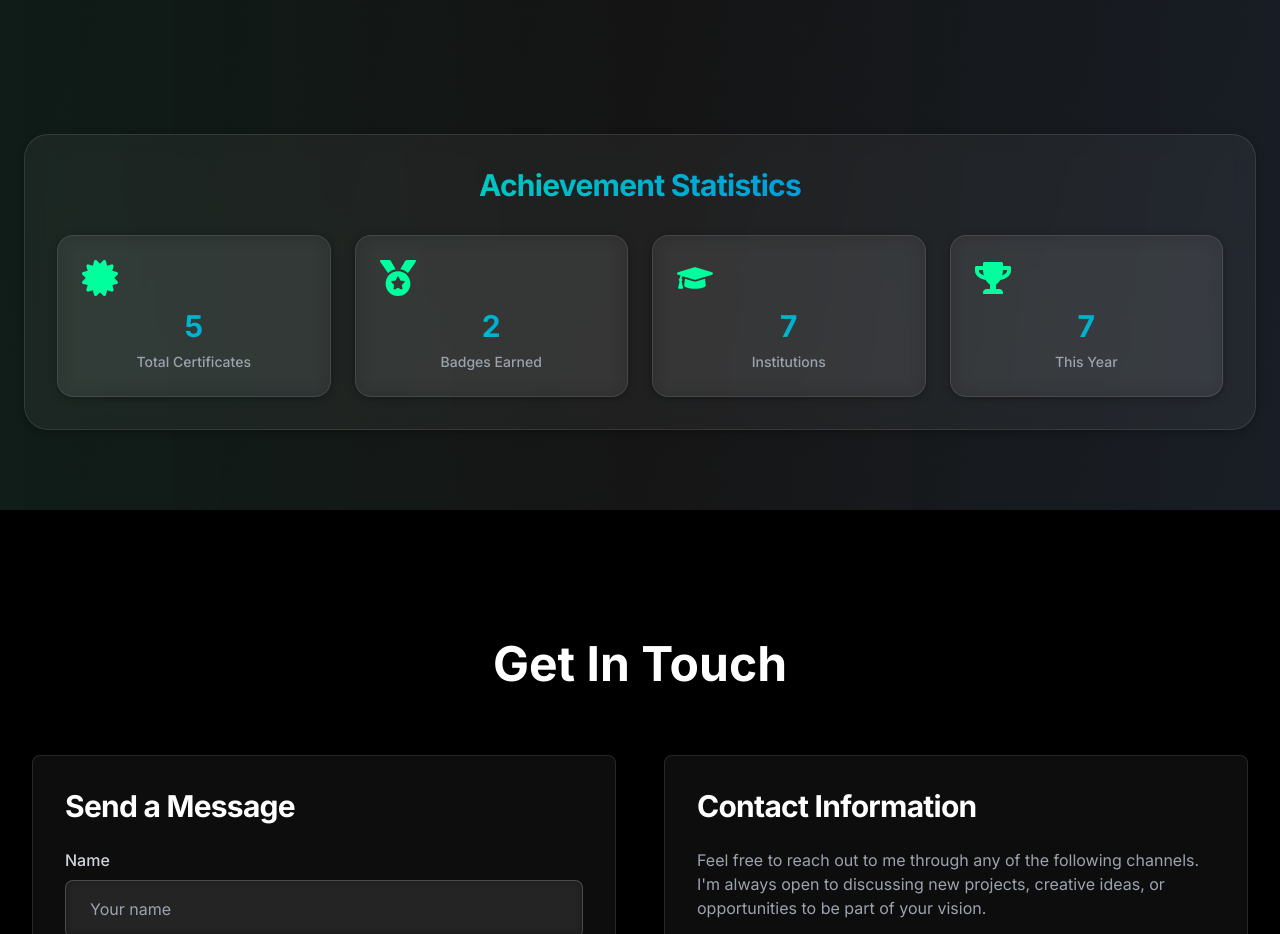
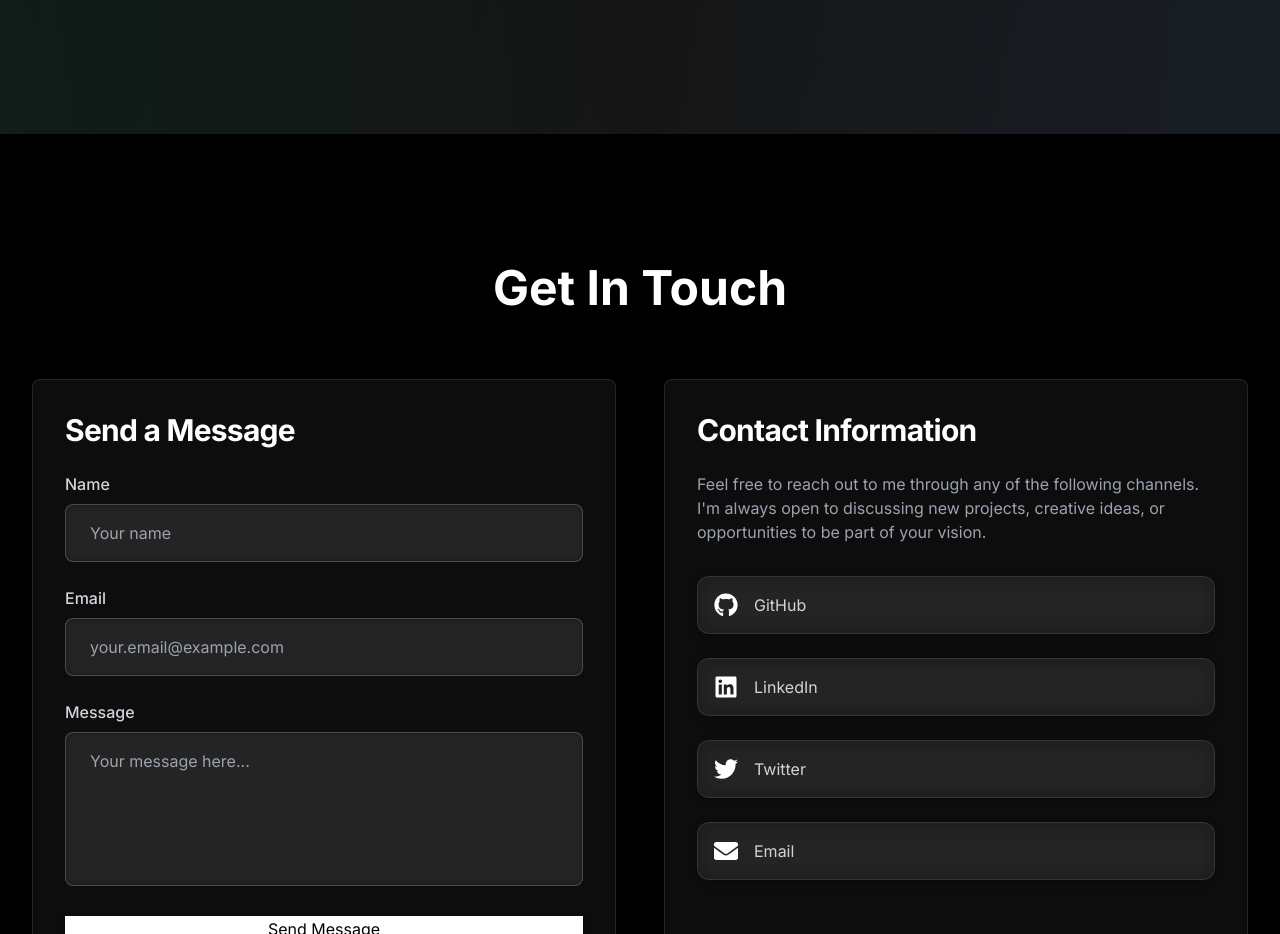
Before and after one commit to safwannuddin/safwan-dev, a Next.js app: page / in a window 1280 px wide. Shown: the part 8280-9214 px from the top of the page. Built offline with nearby package versions, Linux system fonts and the light colour scheme.

Commit message:
Remove achievement statistics section from Certificates component for cleaner layout

```diff
--- a/src/sections/Certificates.tsx
+++ b/src/sections/Certificates.tsx
@@ -407,44 +407,6 @@ const Certificates = () => {
             />
           ))}
         </motion.div>
-
-        {/* Stats */}
-        <motion.div
-          initial={{ opacity: 0, y: 30 }}
-          whileInView={{ opacity: 1, y: 0 }}
-          transition={{ duration: 0.6, delay: 0.6 }}
-          viewport={{ once: true }}
-          className="mt-20"
-        >
-          <div className="glass-card p-8 rounded-3xl">
-            <h3 className="text-3xl font-bold bg-gradient-to-r from-[#00ff9d] to-[#0066ff] bg-clip-text text-transparent text-center mb-8">
-              Achievement Statistics
-            </h3>
-            <div className="grid grid-cols-2 md:grid-cols-4 gap-6">
-              {[
-                { label: 'Total Certificates', value: certificates.filter(c => c.type === 'certificate').length, icon: <FaCertificate /> },
-                { label: 'Badges Earned', value: certificates.filter(c => c.type === 'badge').length, icon: <FaMedal /> },
-                { label: 'Institutions', value: new Set(certificates.map(c => c.issuer)).size, icon: <FaGraduationCap /> },
-                { label: 'This Year', value: certificates.filter(c => c.date.includes('2025')).length, icon: <FaTrophy /> }
-              ].map((stat, index) => (
-                <motion.div
-                  key={stat.label}
-                  initial={{ opacity: 0, scale: 0.8 }}
-                  whileInView={{ opacity: 1, scale: 1 }}
-                  transition={{ duration: 0.5, delay: 0.1 * index }}
-                  viewport={{ once: true }}
-                  className="text-center p-6 glass-card rounded-2xl hover:scale-105 transition-transform duration-300"
-                >
-                  <div className="text-4xl mb-3 text-[#00ff9d]">{stat.icon}</div>
-                  <div className="text-3xl font-bold bg-gradient-to-r from-[#00ff9d] to-[#0066ff] bg-clip-text text-transparent mb-2">
-                    {stat.value}
-                  </div>
-                  <div className="text-gray-400 text-sm font-medium">{stat.label}</div>
-                </motion.div>
-              ))}
-            </div>
-          </div>
-        </motion.div>
       </div>
     </section>
   );
```
